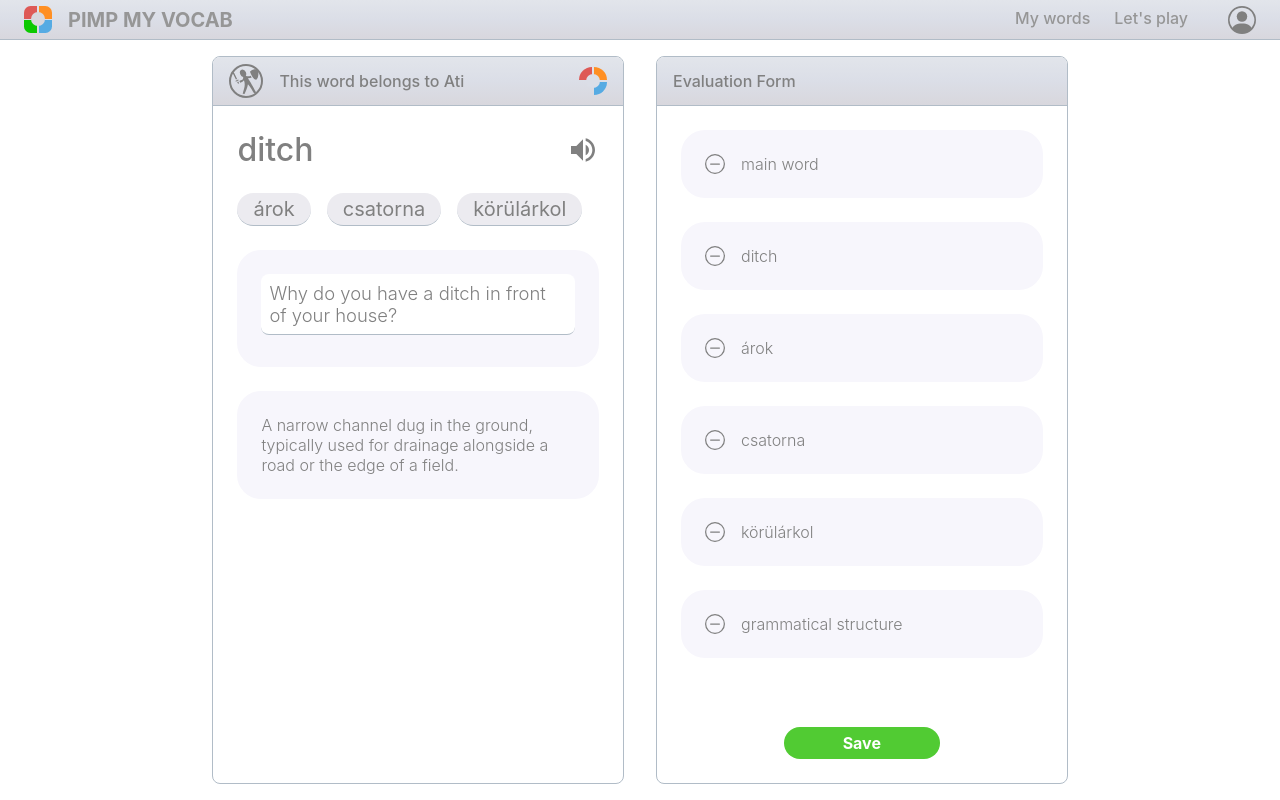
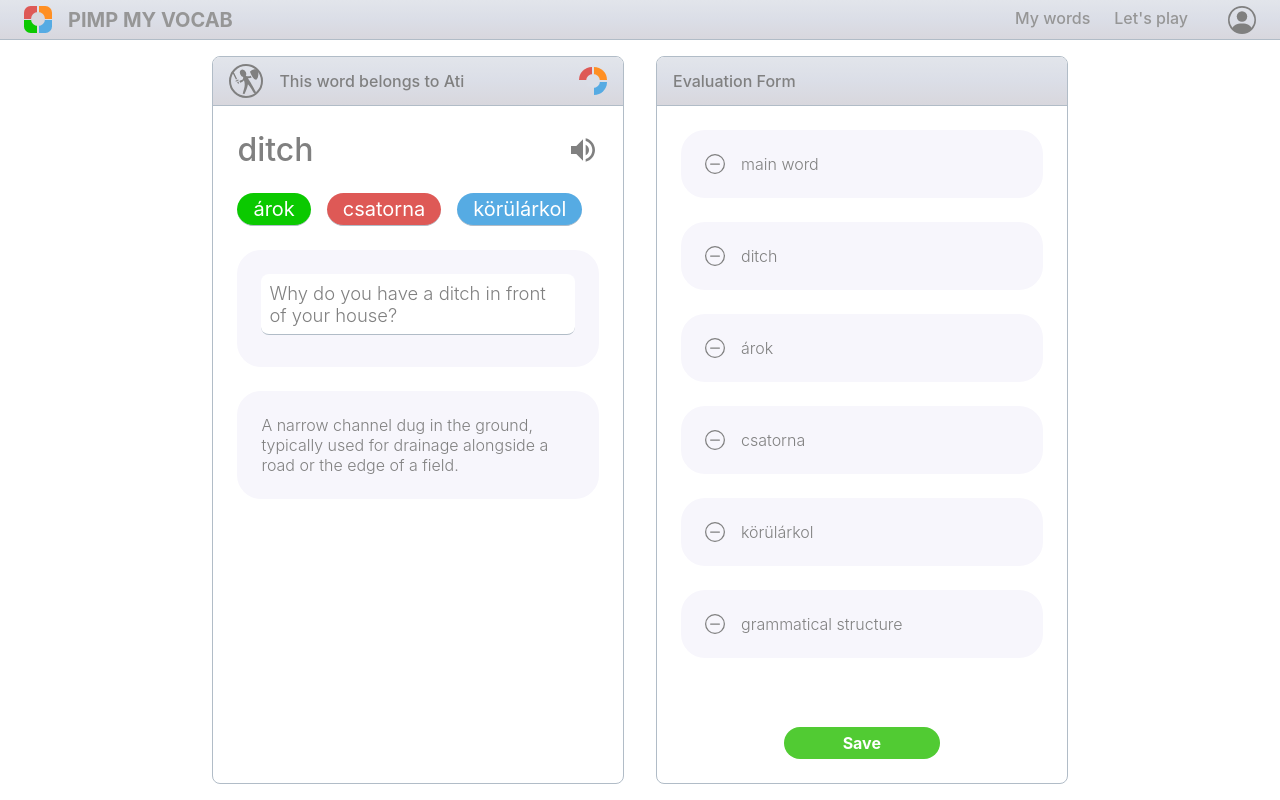
Before and after one commit to Crepkey/pmv_frond_end, a React (Create React App) app: page /lets-play in a window 1280 px wide. Built offline with nearby package versions, Linux system fonts and the light colour scheme.

Commit message:
Calculate background colors for hungarian word tags based on the knowledge levels

```diff
--- a/src/components/subComponents/game/EvaluationForm.tsx
+++ b/src/components/subComponents/game/EvaluationForm.tsx
@@ -160,6 +160,7 @@ export default function EvaluationForm({ actualWord, getNextCard, userPoints, se
 			deletionDate = new Date();
 		}
 
+		// REFACTOR we could move most of this logic to backend
 		// TODO save to database (it would be better, if we didn't need the whole word, just the modified columns)
 		const wordToSave = { ...actualWord, actualScore, memoryLevel, statistics: statisticsToSave, deletionDate };
 
--- a/src/components/subComponents/game/PlayingCard.tsx
+++ b/src/components/subComponents/game/PlayingCard.tsx
@@ -10,7 +10,7 @@ import { GiSwordwoman, GiSwordman } from "react-icons/gi";
 import { Owner, Word } from "../../../utils/interfaces";
 
 // Utils
-import { getColorsByKnowledge } from "./utils";
+import { getColorsByKnowledge, TagColor } from "./utils";
 
 // Components
 import SpinnerBar from "../../generalComponents/SpinnerBar";
@@ -92,14 +92,15 @@ const TagContainer = styled.div`
 	margin-bottom: 8px;
 `;
 
-const Tag = styled.div`
-	background: ${colors.tagBackground};
+const Tag = styled.div<{ background?: string }>`
+	background: ${({ background }: any) => (background ? background : colors.tagBackground)};
 	margin: 0 16px 16px 0;
 	padding: 4px 16px;
 	border-radius: 30px;
 	font-size: 1.25rem;
 	font-weight: 400;
 	border-bottom: 1px ${colors.border} solid;
+	color: ${({ background }: any) => (background ? colors.buttonFont : colors.inactiveFont)};
 `;
 
 const Block = styled.div`
@@ -127,8 +128,7 @@ interface PlayingCardProps {
 }
 
 export default function PlayingCard({ owner, word }: PlayingCardProps) {
-	console.log(word);
-	getColorsByKnowledge(word);
+	const tagColors: TagColor[] = getColorsByKnowledge(word);
 
 	return (
 		<Card>
@@ -150,9 +150,16 @@ export default function PlayingCard({ owner, word }: PlayingCardProps) {
 
 				<ScrollContainer>
 					<TagContainer>
-						{word.hungarian.map((meaning: string, i: number) => (
-							<Tag key={i}>{meaning}</Tag>
-						))}
+						{word.hungarian.map((meaning: string, i: number) => {
+							const tagColor = tagColors.find((tc: TagColor) => {
+								return tc.language === "hungarian" && tc.index === i;
+							});
+							return (
+								<Tag key={i} background={tagColor?.color}>
+									{meaning}
+								</Tag>
+							);
+						})}
 					</TagContainer>
 					<Block>
 						{word.sentences.map((sentence: string, i: number) => (
--- a/src/components/subComponents/game/utils.ts
+++ b/src/components/subComponents/game/utils.ts
@@ -6,18 +6,25 @@ import get from "lodash/get";
 import minBy from "lodash/minBy";
 import sortBy from "lodash/sortBy";
 
+// Styles
+import { colors } from "../../../utils/colors";
+
 interface KnowledgeLevel {
 	language: "english" | "hungarian";
-	level: number;
+	point: number;
 	index?: number;
+}
+
+export interface TagColor extends KnowledgeLevel {
+	color: string;
 }
 
 export function calculateKnowledgeLevels(word: Word) {
 	const knowledgeLevels: KnowledgeLevel[] = [];
 
-	knowledgeLevels.push({ language: "english", level: get(word, "statistics.english", 0) });
+	knowledgeLevels.push({ language: "english", point: get(word, "statistics.english", 0) });
 	get(word, "statistics.hungarian", []).forEach((hunLevel: number, index: number) => {
-		knowledgeLevels.push({ language: "hungarian", level: hunLevel, index });
+		knowledgeLevels.push({ language: "hungarian", point: hunLevel, index });
 	});
 
 	return knowledgeLevels;
@@ -33,7 +40,23 @@ export function calculateWeakestKnowledge(word: Word) {
 3) The weakest will be red, the strongest will be green, everything else in the middle will be blue.
 4) If the weakest or strongest level contains more meanings, all of them will recieve that specific color
 */
-export function getColorsByKnowledge(word: Word) {
-	const sortedLevels = sortBy(calculateKnowledgeLevels(word), "level");
-	console.log(sortedLevels);
+export function getColorsByKnowledge(word: Word): TagColor[] {
+	const knowledgeLevels = calculateKnowledgeLevels(word);
+
+	if (word.memoryLevel === 0) {
+		return knowledgeLevels.map((level: KnowledgeLevel) => {
+			return { ...level, color: colors.progressBlue };
+		});
+	}
+
+	const sortedLevels = sortBy(knowledgeLevels, "point");
+	const weakestKnowledge = get(sortedLevels, [0, "point"], 0);
+	const strongestKnowledge = get(sortedLevels, [sortedLevels.length - 1, "point"], 0);
+
+	return sortedLevels.map((level: KnowledgeLevel) => {
+		let color = colors.progressBlue;
+		if (level.point === weakestKnowledge) color = colors.progressRed;
+		if (level.point === strongestKnowledge) color = colors.progressGreen;
+		return { ...level, color };
+	});
 }
--- a/src/utils/testData.ts
+++ b/src/utils/testData.ts
@@ -33,12 +33,12 @@ export const testWords: Word[] = [
 		hungarian: ["őszinte", "nyílt", "pártatlan"],
 		sentences: ["His responses were remarkably candid.", "Candid is my new favourite word."],
 		ownerId: 2,
-		actualScore: 36,
+		actualScore: 0,
 		scoreToAchieve: 40,
-		memoryLevel: 90,
+		memoryLevel: 0,
 		statistics: {
-			english: 20,
-			hungarian: [6, 1, 9],
+			english: 0,
+			hungarian: [0, 0, 0],
 		},
 	},
 	{
@@ -47,9 +47,13 @@ export const testWords: Word[] = [
 		sentences: ["Make sure you have been given the correct information"],
 		notes: "Free from error.",
 		ownerId: 1,
-		actualScore: 0,
-		scoreToAchieve: 40,
-		memoryLevel: 0,
+		actualScore: 72,
+		scoreToAchieve: 80,
+		memoryLevel: 90,
+		statistics: {
+			english: 10,
+			hungarian: [12, 8, 6, 9, 5, 10, 12],
+		},
 	},
 	{
 		english: "achieve",
```
